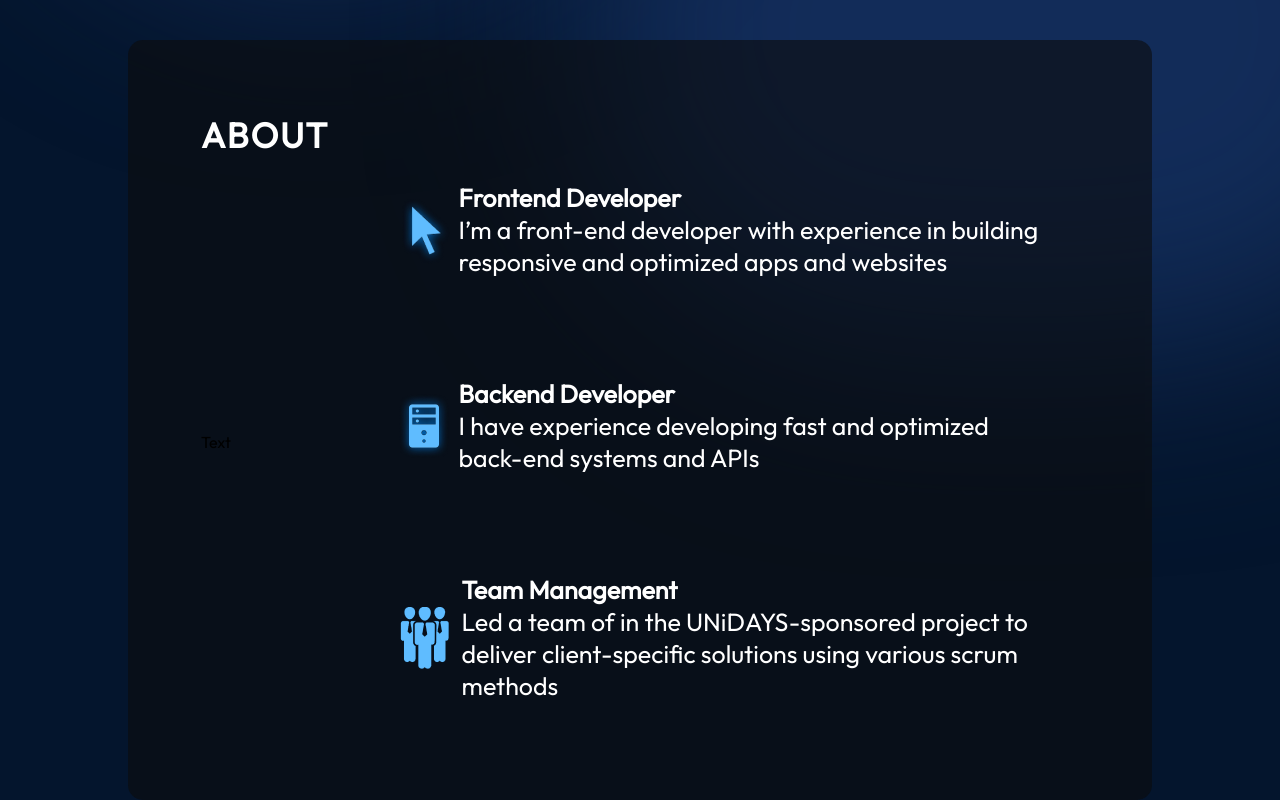
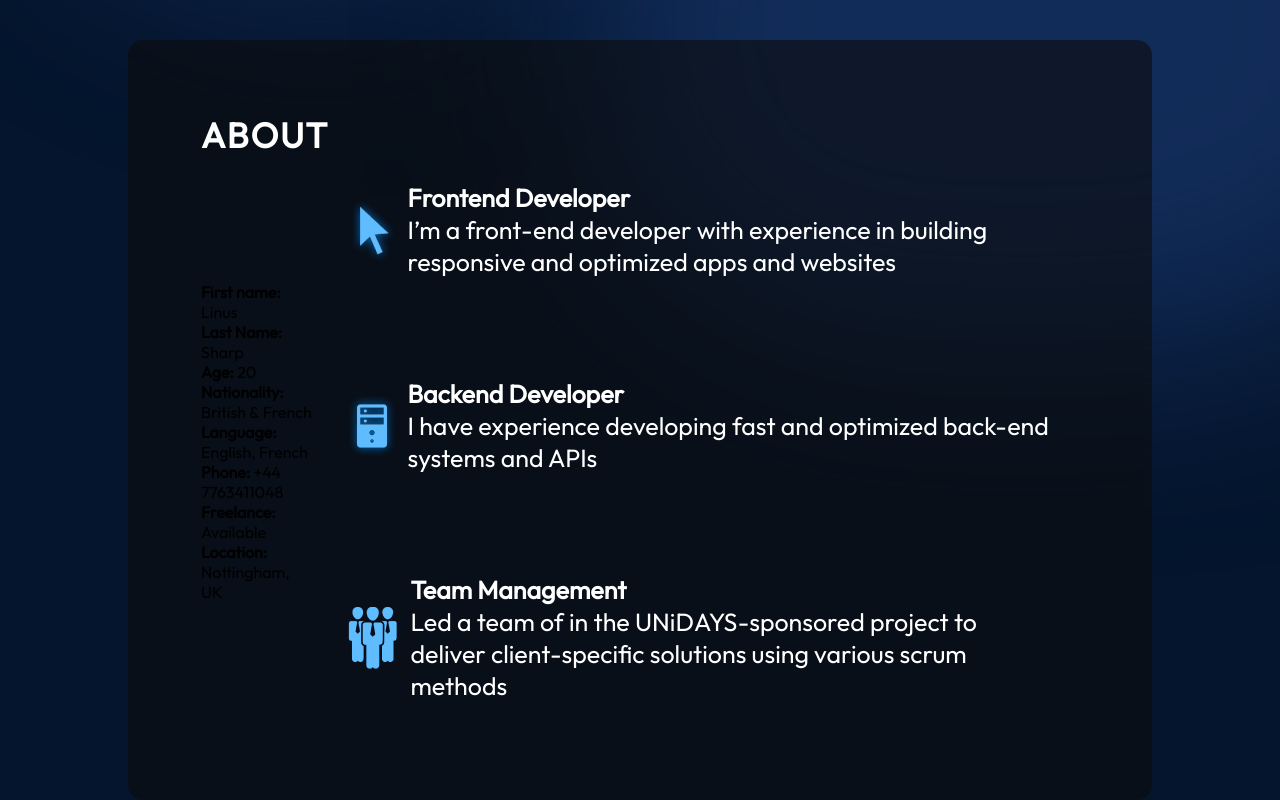
Before and after one commit to playhavoc/MyPortfolio, a React (Vite) app: page / in a window 1280 px wide. Shown: the part 687-1487 px from the top of the page. Built offline with nearby package versions, Linux system fonts and the light colour scheme.

Commit message:
personal info

```diff
--- a/src/components/About/About.jsx
+++ b/src/components/About/About.jsx
@@ -9,7 +9,32 @@ export const About = () => {
     <section className={styles.container} id="about">
       <h2 className={styles.title}>About</h2>
       <div className={styles.content}>
-        <div className={styles.aboutImage}>Text</div>
+        <div className={styles.personalInfo}>
+          <p>
+            <strong>First name:</strong> Linus
+          </p>
+          <p>
+            <strong>Last Name:</strong> Sharp
+          </p>
+          <p>
+            <strong>Age:</strong> 20
+          </p>
+          <p>
+            <strong>Nationality:</strong> British & French
+          </p>
+          <p>
+            <strong>Language:</strong> English, French
+          </p>
+          <p>
+            <strong>Phone:</strong> +44 7763411048
+          </p>
+          <p>
+            <strong>Freelance:</strong> Available
+          </p>
+          <p>
+            <strong>Location:</strong> Nottingham, UK
+          </p>
+        </div>
         <ul className={styles.aboutItems}>
           <li className={styles.aboutItem}>
             <img src={getImageUrl("About/cursorIcon.png")} alt="Cursor icon" />
```
